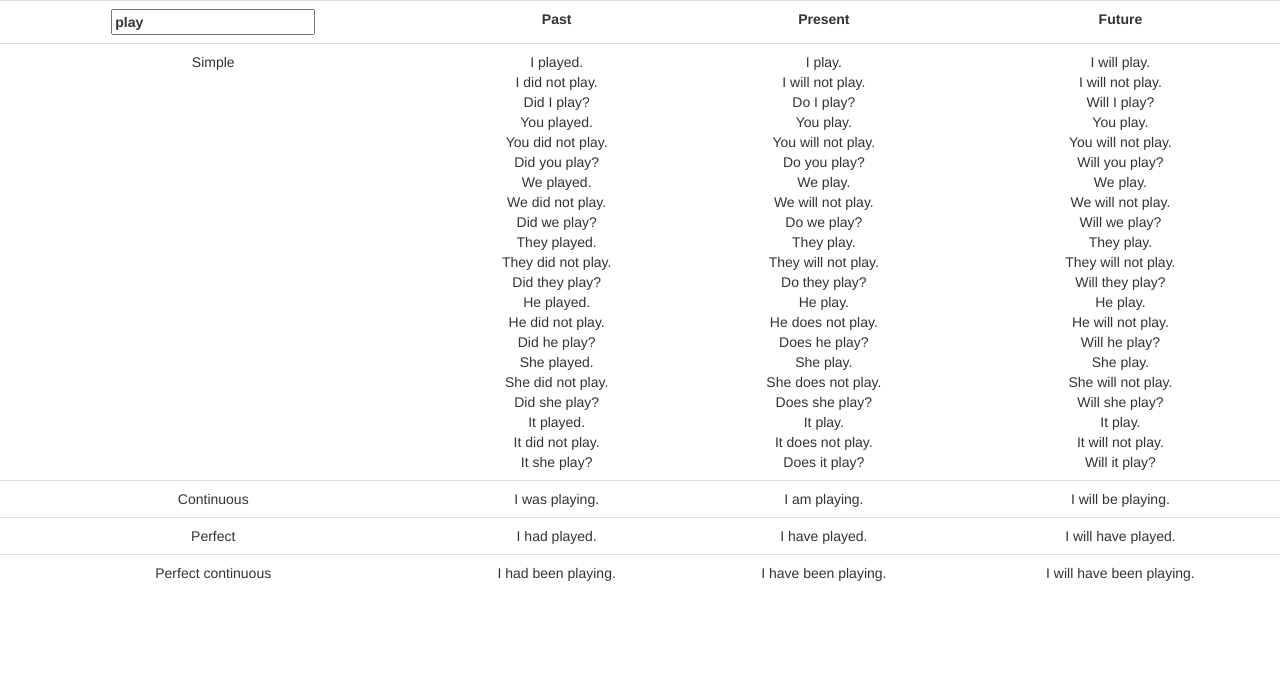
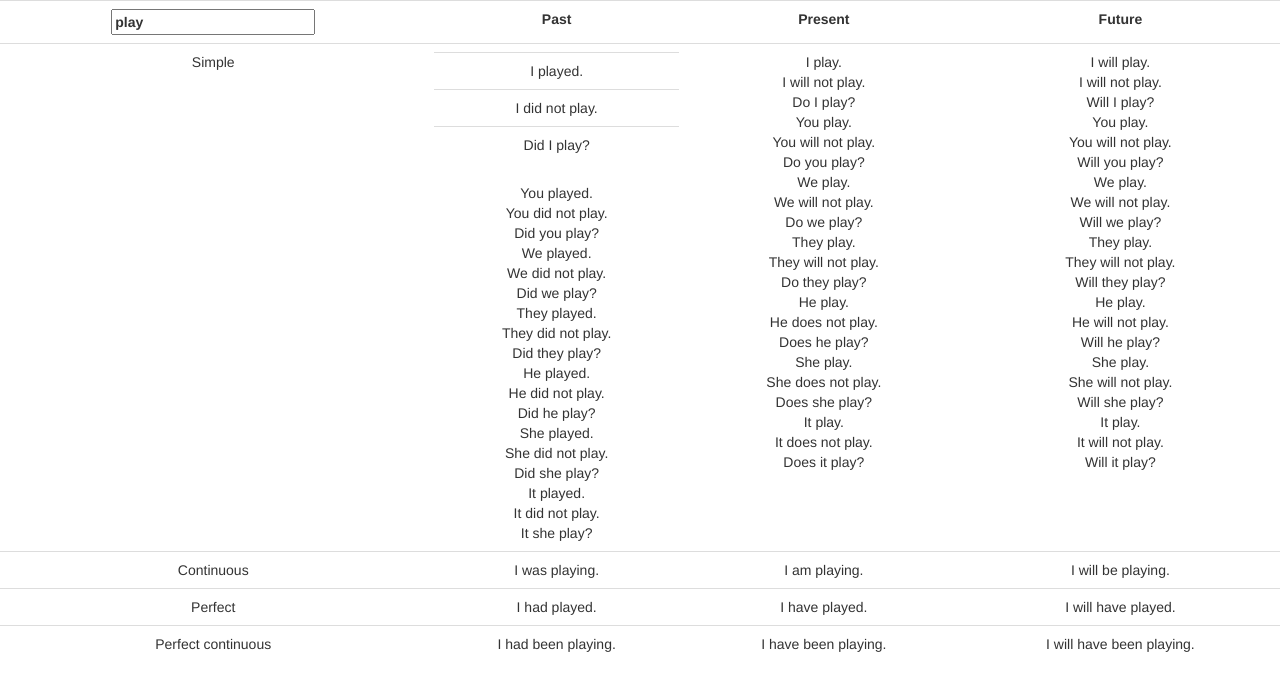
Before and after one commit to pwrmind/VerbTensesTable, a plain HTML site: page index.html in a window 1280 px wide. Drawn offline with nearby package versions, Linux system fonts and the light colour scheme.

Commit message:
change style

```diff
--- a/index.html
+++ b/index.html
@@ -116,9 +116,17 @@
                         <table>
                                 <tr>
                                         <td>
-                                                <div>I {{getPastSimple(verb.original)}}.</div>
-                                                <div>I did not {{getPresentSimple(verb.original)}}.</div>
-                                                <div>Did I {{getPresentSimple(verb.original)}}?</div>
+                                                <table class="table">
+                                                        <tr>
+                                                                <td>I {{getPastSimple(verb.original)}}.</td>
+                                                        </tr>
+                                                        <tr>
+                                                                <td>I did not {{getPresentSimple(verb.original)}}.</td>
+                                                        </tr>
+                                                        <tr>
+                                                                <td>Did I {{getPresentSimple(verb.original)}}?</td>
+                                                        </tr>
+                                                </table>
                                         </td>
                                 </tr>
                                 <tr>
```
